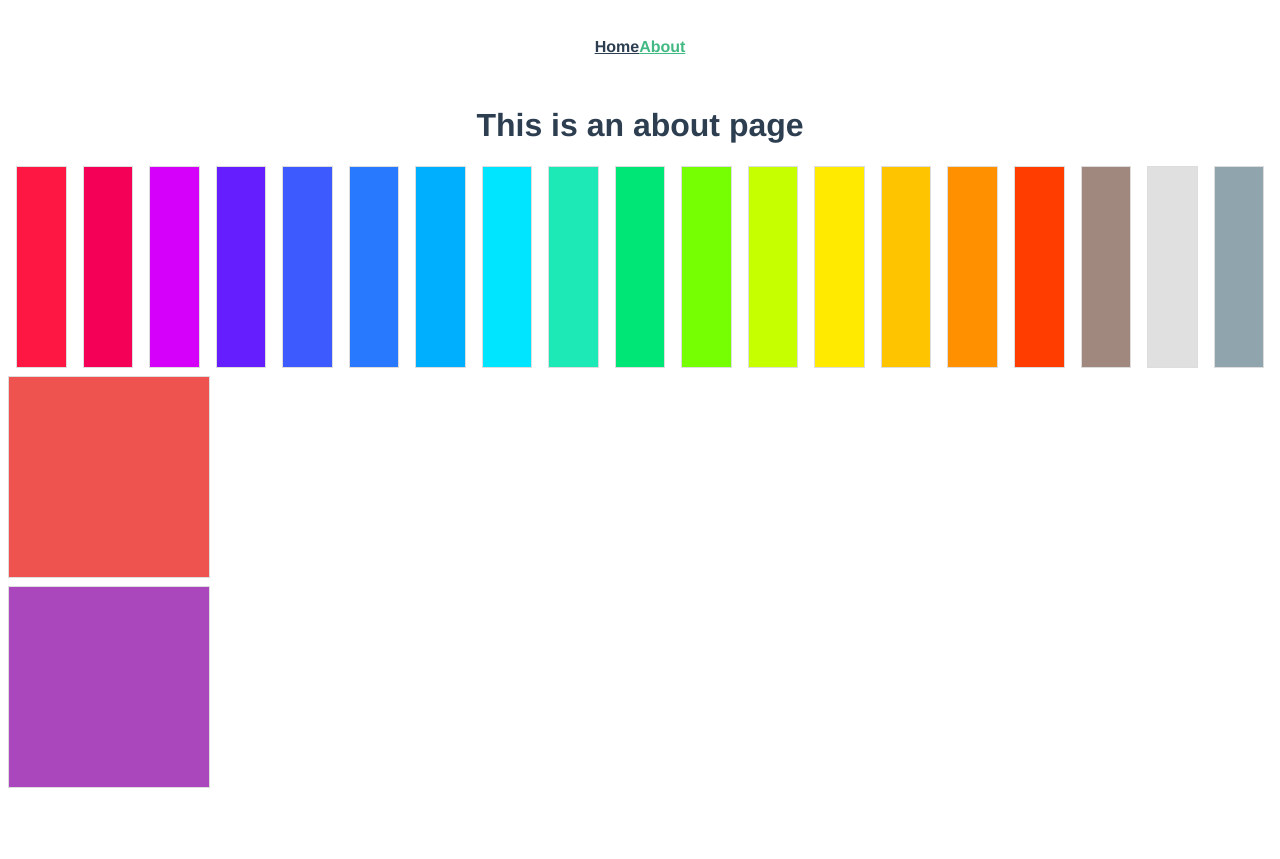
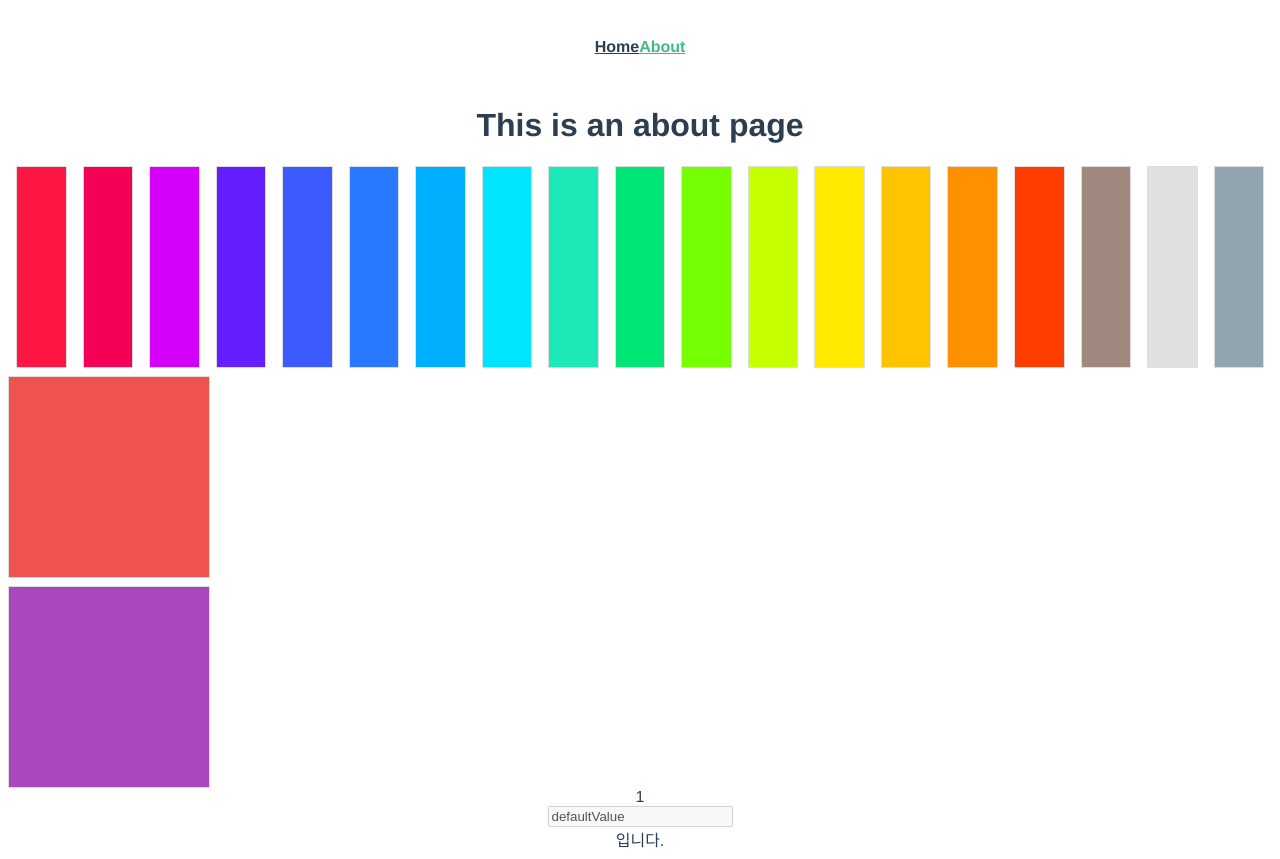
Before and after one commit to JuneHyung/JuneHyung-Common-Component, a Vue app in the folder junehyung_component/: page /about in a window 1280 px wide. Before the commit the page ends 800 px from the top, so only its background shows below. Built offline with nearby package versions, Linux system fonts and the light colour scheme.

Commit message:
input 컴포넌트 틀 제작

```diff
--- a/junehyung_component/package.json
+++ b/junehyung_component/package.json
@@ -9,7 +9,7 @@
   },
   "dependencies": {
     "core-js": "^3.6.5",
-    "vue": "^3.0.0",
+    "vue": "^3.2.37",
     "vue-router": "^4.0.0-0"
   },
   "devDependencies": {
--- /dev/null
+++ b/junehyung_component/src/components/form/JhInput.vue
@@ -0,0 +1,33 @@
+<template>
+  <div class="input-wrap-box">
+    <div v-if="preffix">
+      <span>{{ preffix }}</span>
+    </div>
+    <input
+      type="text"
+      :value="value"
+      :disabled="disabled"
+      :maxlength="maxLength"
+      :placeholder="placeholder"
+    />
+    <div v-if="suffix">
+      <span>{{ suffix }}</span>
+    </div>
+    <div v-if="allowClear">X</div>
+  </div>
+</template>
+
+<script setup lang="ts">
+import { ref, defineProps } from "vue";
+
+interface Props {
+  value: string;
+  preffix: string;
+  suffix: string;
+  placeholder: string;
+  maxLength: number;
+  disabled: boolean;
+  allowClear: boolean;
+}
+const props = defineProps<Props>();
+</script>
--- a/junehyung_component/src/views/About.vue
+++ b/junehyung_component/src/views/About.vue
@@ -26,7 +26,22 @@
   </div>
   <div class="testBox bg-red-5 jh-my-sm"></div>
   <div class="testBox bg-purple-5"></div>
+  <JhInput
+    :value="nameInput"
+    preffix="1"
+    suffix=" 입니다."
+    placeholder="이름입력하세요."
+    :allowClear="false"
+    maxLength="10"
+    disabled
+  ></JhInput>
 </template>
+<script setup>
+import { ref } from "vue";
+import JhInput from "@/components/form/JhInput.vue";
+const nameInput = ref("defaultValue");
+</script>
+
 <style lang="scss" scoped>
 .box-wrap {
   display: flex;
--- a/junehyung_component/tsconfig.json
+++ b/junehyung_component/tsconfig.json
@@ -2,7 +2,7 @@
   "compilerOptions": {
     "target": "esnext",
     "module": "esnext",
-    "strict": true,
+    "strict": false,
     "jsx": "preserve",
     "importHelpers": true,
     "moduleResolution": "node",
```
Also changed, not shown: 1 other file (tests, documents, lock files or other folders).
